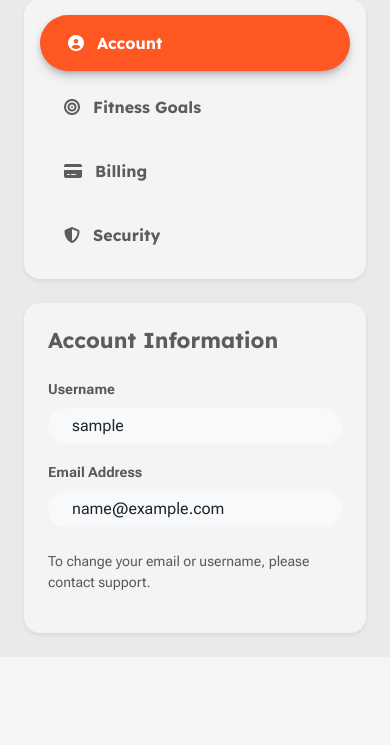
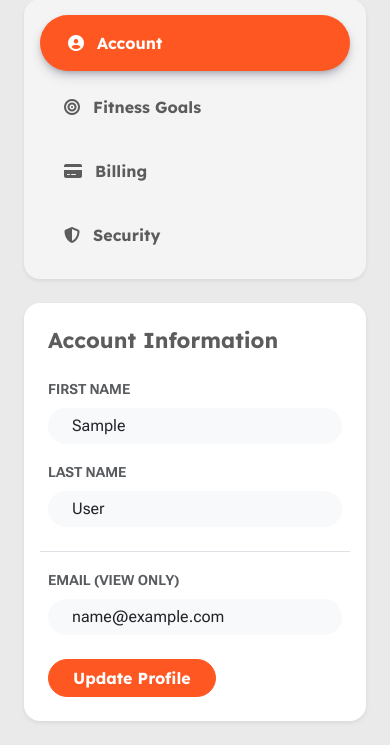
Before and after one commit to mlucasmichel/FitTrack-Pro, a Django app: page /accounts/settings/ in a window 390 px wide. Shown: the part 223-968 px from the top of the page. Before the commit the page ends 861 px from the top, so only its background shows below. Run offline with Django 5.2, Linux system fonts and the light colour scheme; the visitor is signed in with stand-in values (Sample User, id 1); data that the repository does not hold is empty; parts of the project's set-up code (start-up, migrations or seed data) failed here and were passed over; some libraries are stand-ins or nearby versions.

Commit message:
Refactor user settings form and update settings page for improved user profile management

```diff
--- a/accounts/forms.py
+++ b/accounts/forms.py
@@ -2,11 +2,14 @@ from django import forms
 from .models import CustomUser
 
 
-class UserGoalsForm(forms.ModelForm):
+class UserSettingsForm(forms.ModelForm):
     class Meta:
         model = CustomUser
-        fields = ['calorie_goal', 'protein_goal', 'carbs_goal', 'fat_goal']
+        fields = ['first_name', 'last_name', 'calorie_goal',
+                  'protein_goal', 'carbs_goal', 'fat_goal']
         widgets = {
+            'first_name': forms.TextInput(attrs={'class': 'form-control border-0 bg-light rounded-pill px-4', 'placeholder': 'Enter first name'}),
+            'last_name': forms.TextInput(attrs={'class': 'form-control border-0 bg-light rounded-pill px-4', 'placeholder': 'Enter last name'}),
             'calorie_goal': forms.NumberInput(attrs={'class': 'form-control border-0 bg-light rounded-pill px-4', 'min': '500'}),
             'protein_goal': forms.NumberInput(attrs={'class': 'form-control border-0 bg-light rounded-pill px-4', 'min': '0'}),
             'carbs_goal': forms.NumberInput(attrs={'class': 'form-control border-0 bg-light rounded-pill px-4', 'min': '0'}),
--- a/accounts/templates/accounts/settings.html
+++ b/accounts/templates/accounts/settings.html
@@ -45,42 +45,54 @@
 
             <!-- Account Info -->
             <div class="tab-pane fade show active" id="account-pane" role="tabpanel">
-                <div class="card border-0 shadow-sm rounded-4 p-4 p-md-5">
+                <div class="card border-0 shadow-sm rounded-4 p-4 p-md-5 bg-white h-100">
                     <h4 class="fw-bold mb-4">Account Information</h4>
-                    <div class="row g-3">
+                    <form method="POST">
+                        {% csrf_token %}
+                        <div class="row g-3 mb-4">
                             <div class="col-md-6">
-                            <label class="form-label small fw-bold text-muted">Username</label>
-                            <input type="text" class="form-control border-0 bg-light rounded-pill px-4" value="{{ user.username }}" disabled>
+                                <label class="form-label small fw-bold text-muted text-uppercase">First Name</label>
+                                {{ form.first_name }}
                             </div>
                             <div class="col-md-6">
-                            <label class="form-label small fw-bold text-muted">Email Address</label>
+                                <label class="form-label small fw-bold text-muted text-uppercase">Last Name</label>
+                                {{ form.last_name }}
+                            </div>
+                            <div class="col-12 mt-4 pt-3 border-top">
+                                <label class="form-label small fw-bold text-muted text-uppercase">Email (View Only)</label>
                                 <input type="text" class="form-control border-0 bg-light rounded-pill px-4" value="{{ user.email }}" disabled>
                             </div>
                         </div>
-                    <p class="mt-4 small text-muted">To change your email or username, please contact support.</p>
+                        <button type="submit" class="btn btn-brand-primary rounded-pill px-4 fw-bold">Update Profile</button>
+                    </form>
                 </div>
             </div>
 
             <!-- Fitness Goals -->
             <div class="tab-pane fade" id="goals-pane" role="tabpanel">
-                <div class="card border-0 shadow-sm rounded-4 p-4 p-md-5">
-                    <h4 class="fw-bold mb-4">Daily Targets</h4>
-                    <p class="text-muted mb-4">These targets will update your rings and progress bars in the Nutrition Hub.</p>
-
+                <div class="card border-0 shadow-sm rounded-4 p-4 p-md-5 bg-white h-100">
+                    <h4 class="fw-bold mb-4">Fitness Targets</h4>
                     <form method="POST">
                         {% csrf_token %}
-                        <input type="hidden" name="update_goals" value="1">
                         <div class="row g-4">
-                            {% for field in form %}
                             <div class="col-md-6">
-                                    <label class="form-label small fw-bold text-muted text-uppercase">{{ field.label }}</label>
-                                    {{ field }}
+                                <label class="form-label small fw-bold text-muted text-uppercase">Calorie Goal</label>
+                                {{ form.calorie_goal }}
                             </div>
-                            {% endfor %}
+                            <div class="col-md-6">
+                                <label class="form-label small fw-bold text-muted text-uppercase">Protein (g)</label>
+                                {{ form.protein_goal }}
                             </div>
-                        <div class="mt-5">
-                            <button type="submit" class="btn btn-brand-primary rounded-pill px-5 fw-bold shadow-sm">Save Goals</button>
+                            <div class="col-md-6">
+                                <label class="form-label small fw-bold text-muted text-uppercase">Carbs (g)</label>
+                                {{ form.carbs_goal }}
                             </div>
+                            <div class="col-md-6">
+                                <label class="form-label small fw-bold text-muted text-uppercase">Fats (g)</label>
+                                {{ form.fat_goal }}
+                            </div>
+                        </div>
+                        <button type="submit" class="btn btn-brand-primary rounded-pill px-4 mt-5 fw-bold">Save Goals</button>
                     </form>
                 </div>
             </div>
--- a/accounts/views.py
+++ b/accounts/views.py
@@ -5,7 +5,7 @@ from django.utils import timezone
 from datetime import timedelta
 from workouts.models import WorkoutLog, SetLog
 from nutrition.models import MealLog, Meal
-from .forms import UserGoalsForm
+from .forms import UserSettingsForm
 
 
 @login_required
@@ -70,20 +70,13 @@ def settings_page(request):
     The central hub for user preferences, goals, and subscription management.
     """
     user = request.user
+    if request.method == 'POST':
+        form = UserSettingsForm(request.POST, instance=user)
+        if form.is_valid():
+            form.save()
+            messages.success(request, "Settings updated successfully!")
+            return redirect('settings')
+    else:
+        form = UserSettingsForm(instance=user)
 
-    if request.method == 'POST':
-        if 'update_goals' in request.POST:
-            form = UserGoalsForm(request.POST, instance=user)
-            if form.is_valid():
-                form.save()
-                messages.success(
-                    request, "Your fitness goals have been updated.")
-                return redirect('settings')
-    else:
-        form = UserGoalsForm(instance=user)
-
-    context = {
-        'form': form,
-        'user': user,
-    }
-    return render(request, 'accounts/settings.html', context)
+    return render(request, 'accounts/settings.html', {'form': form})
```
Lines whose indentation alone changed are shown as unchanged.
